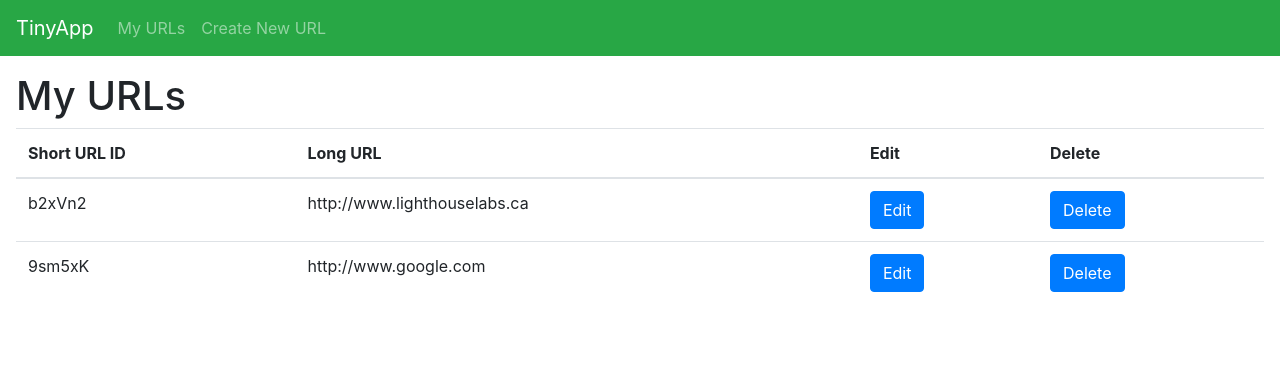
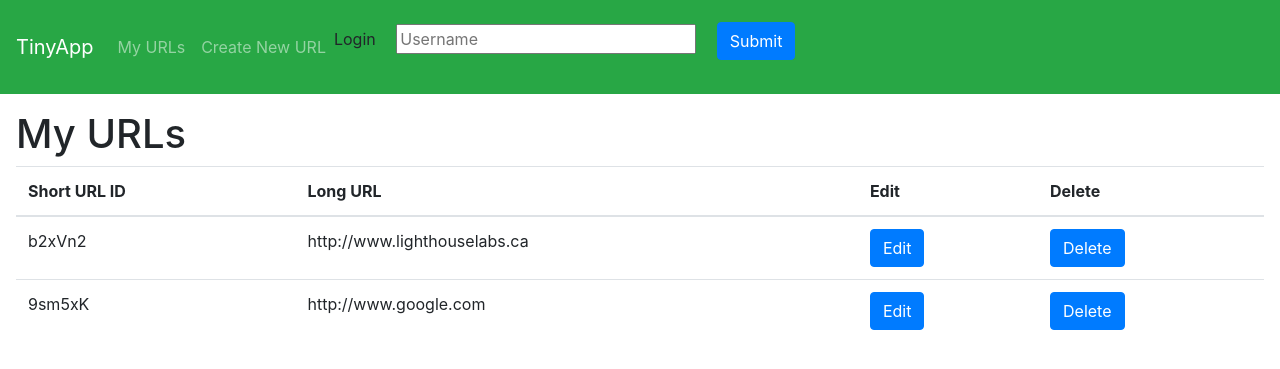
Before and after one commit to AmaalAli03/tinyapp, a Node server app: page /urls in a window 1280 px wide. Shown: the top 369 px of the page. Run offline with Node 20, Linux system fonts and the light colour scheme; some libraries are stand-ins or nearby versions.

Commit message:
added a login cookie feature

```diff
--- a/express_server.js
+++ b/express_server.js
@@ -8,6 +8,11 @@ const urlDatabase = {
   "b2xVn2": "http://www.lighthouselabs.ca",
   "9sm5xK": "http://www.google.com"
 };
+app.post("/login", (req, res) => {
+  let loginCookie = req.body.username;
+  res.cookie("username", loginCookie);
+  res.redirect("/urls");
+});
 app.post("/urls/:id", (req, res) => {
   const id = req.params.id;
   const longURL = req.body.longURL;
--- a/views/partials/_header.ejs
+++ b/views/partials/_header.ejs
@@ -17,6 +17,21 @@
         <a class="nav-item nav-link" href="/urls">My URLs</a>
         <a class="nav-item nav-link" href="/urls/new">Create New URL</a>
       </div>
+      <div>
+        <form class="form" action="/login" method="POST">
+          <div class="form-group">
+            <label for="longURL">Login</label>
+            <input
+              class="form-group"
+              type="text"
+              name="username"
+              placeholder="Username"
+              style="width: 300px; margin: 1em"
+            />
+            <button type="submit" class="btn btn-primary">Submit</button>
+          </div>
+          </form>
+        </div>
     </div>
   </nav>
 </header>
```
